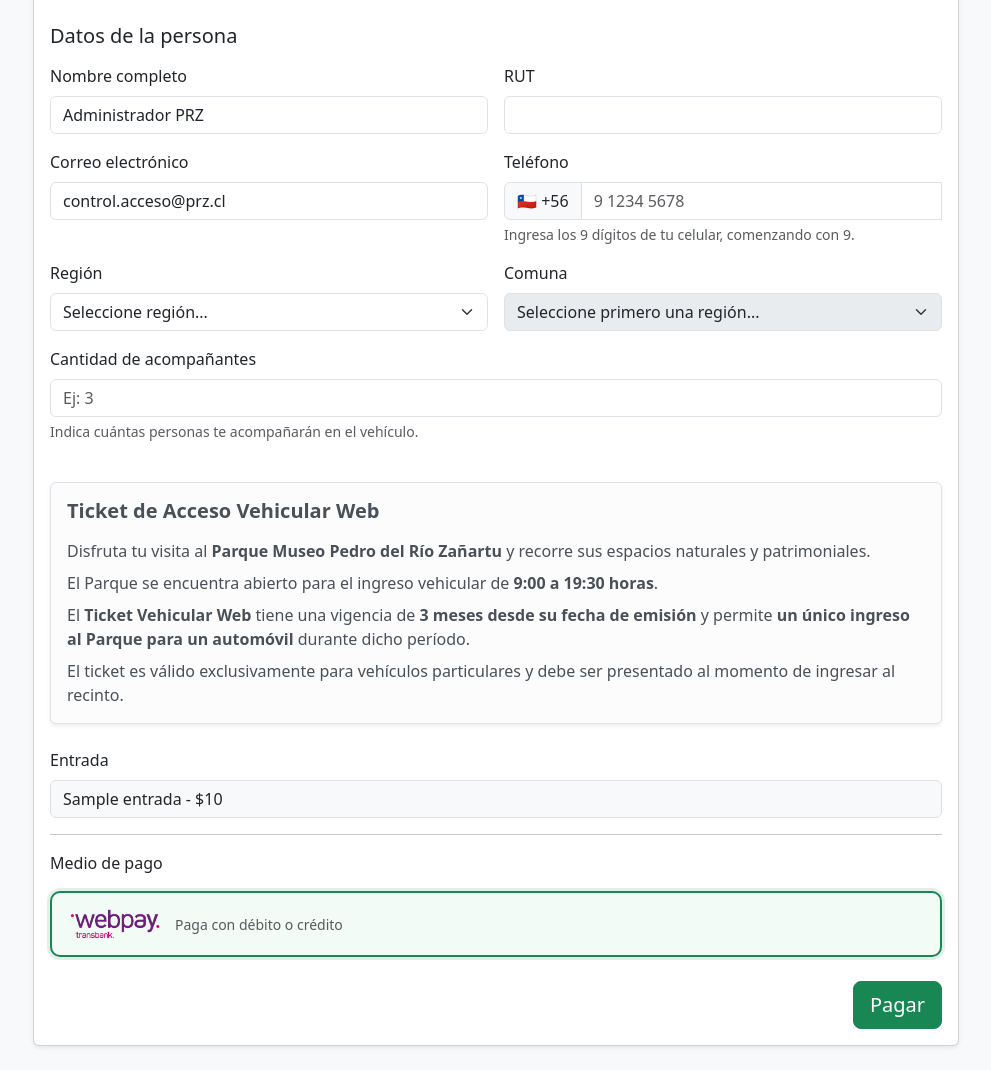
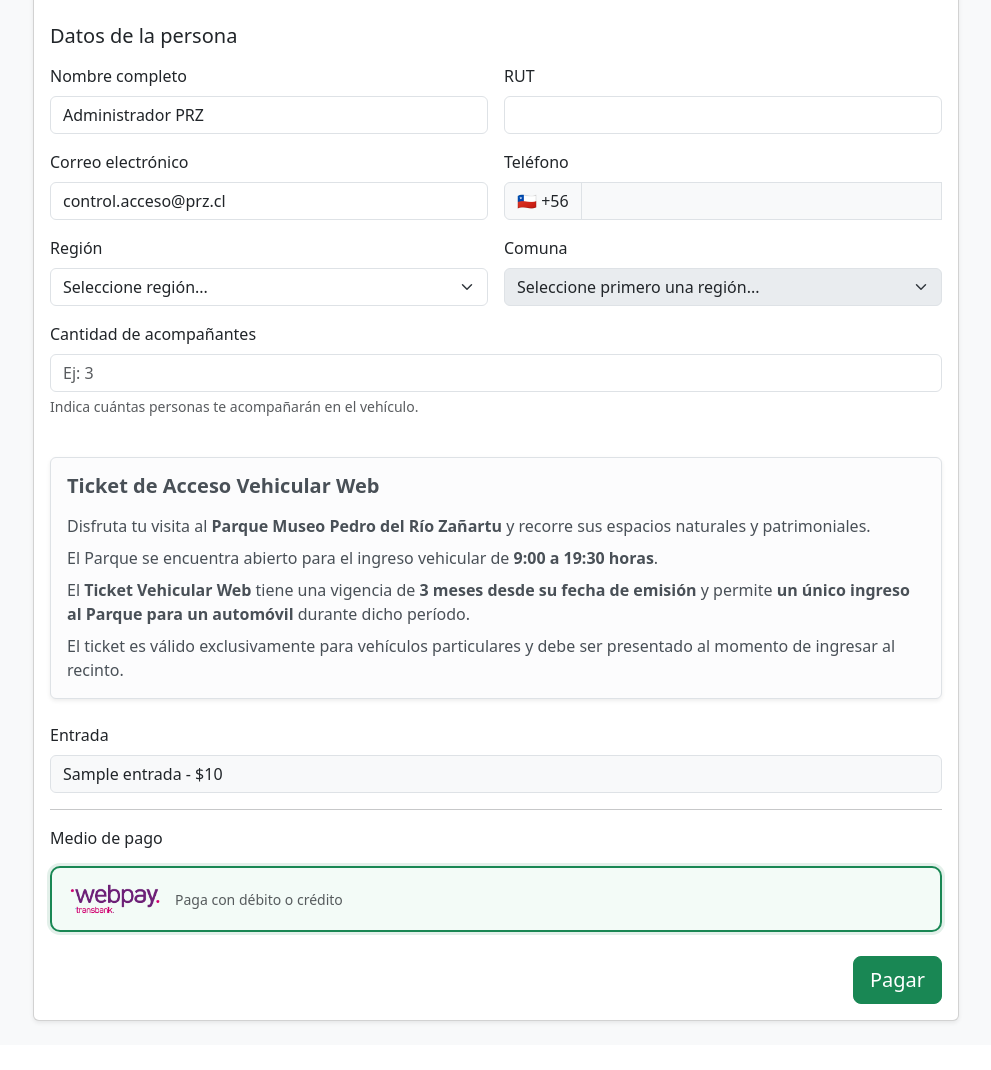
Before and after one commit to jlduran43/tickets-prz, a Laravel app: page /ventas/crear in a window 1280 px wide. Shown: the part 167-1237 px from the top of the page, without its empty margins (144-1135 px from the left). After the commit the page ends 1191 px from the top, so only its background shows below. Run offline with Laravel 12, Linux system fonts and the light colour scheme; a user stored in the database is signed in; data comes from the database, SQL or seed files in the repository; tables that the repository leaves empty hold one stand-in row (values such as "Sample post"); style sheets or scripts are compiled from the project's sources.

Commit message:
ajuste campo telefono comprar ticket

```diff
--- a/resources/views/ventas/create.blade.php
+++ b/resources/views/ventas/create.blade.php
@@ -104,25 +104,20 @@
 
                             {{-- Teléfono --}}
                             <div class="col-md-6">
-                                <label class="form-label">
+                                <label for="telefono" class="form-label">
                                     Teléfono
                                 </label>
 
                                 <div class="input-group">
-
                                     <span class="input-group-text">
                                         🇨🇱 +56
                                     </span>
 
-                                    <input type="tel" id="telefono" class="form-control" placeholder="9 1234 5678"
-                                        inputmode="numeric" maxlength="9" autocomplete="tel-national" required>
+                                    <input type="tel" id="telefono" class="form-control bg-light"
+                                        value="{{ preg_replace('/^(?:\+?56)/', '', $cliente?->telefono ?? '') }}" readonly>
 
-                                    <input type="hidden" name="telefono" id="telefono_completo">
-
-                                </div>
-
-                                <div id="telefono_feedback" class="form-text">
-                                    Ingresa los 9 dígitos de tu celular, comenzando con 9.
+                                    <input type="hidden" name="telefono" id="telefono_completo"
+                                        value="{{ $cliente?->telefono }}">
                                 </div>
                             </div>
 
@@ -425,63 +420,5 @@
 
         });
 
-
-        document.addEventListener('DOMContentLoaded', function() {
-
-            const telefono = document.getElementById('telefono');
-            const telefonoCompleto = document.getElementById('telefono_completo');
-            const feedback = document.getElementById('telefono_feedback');
-
-            const telefonoInicial = @json(old('telefono', $cliente?->telefono ?? ''));
-
-            function actualizarTelefono() {
-
-                telefono.value = telefono.value
-                    .replace(/\D/g, '')
-                    .slice(0, 9);
-
-                const numero = telefono.value;
-
-                telefonoCompleto.value = numero ?
-                    '+56' + numero :
-                    '';
-
-                if (!numero) {
-                    feedback.textContent =
-                        'Ingresa los 9 dígitos de tu celular, comenzando con 9.';
-                    feedback.className = 'form-text';
-                } else if (/^9\d{8}$/.test(numero)) {
-                    feedback.textContent = '✓ Número de celular válido';
-                    feedback.className = 'form-text text-success';
-                } else {
-                    feedback.textContent =
-                        'El celular debe comenzar con 9 y tener 9 dígitos.';
-                    feedback.className = 'form-text text-danger';
-                }
-
-                telefono.setCustomValidity(
-                    /^9\d{8}$/.test(numero) ?
-                    '' :
-                    'Ingresa un celular chileno válido de 9 dígitos.'
-                );
-            }
-
-            // Cargar el teléfono guardado en el perfil.
-            let numeroInicial = String(telefonoInicial).replace(/\D/g, '');
-
-            if (numeroInicial.startsWith('56')) {
-                numeroInicial = numeroInicial.slice(2);
-            }
-
-            telefono.value = numeroInicial;
-            actualizarTelefono();
-
-            telefono.addEventListener('input', actualizarTelefono);
-
-            telefono.closest('form').addEventListener('submit', function() {
-                actualizarTelefono();
-            });
-
-        });
     </script>
 @endsection
```
